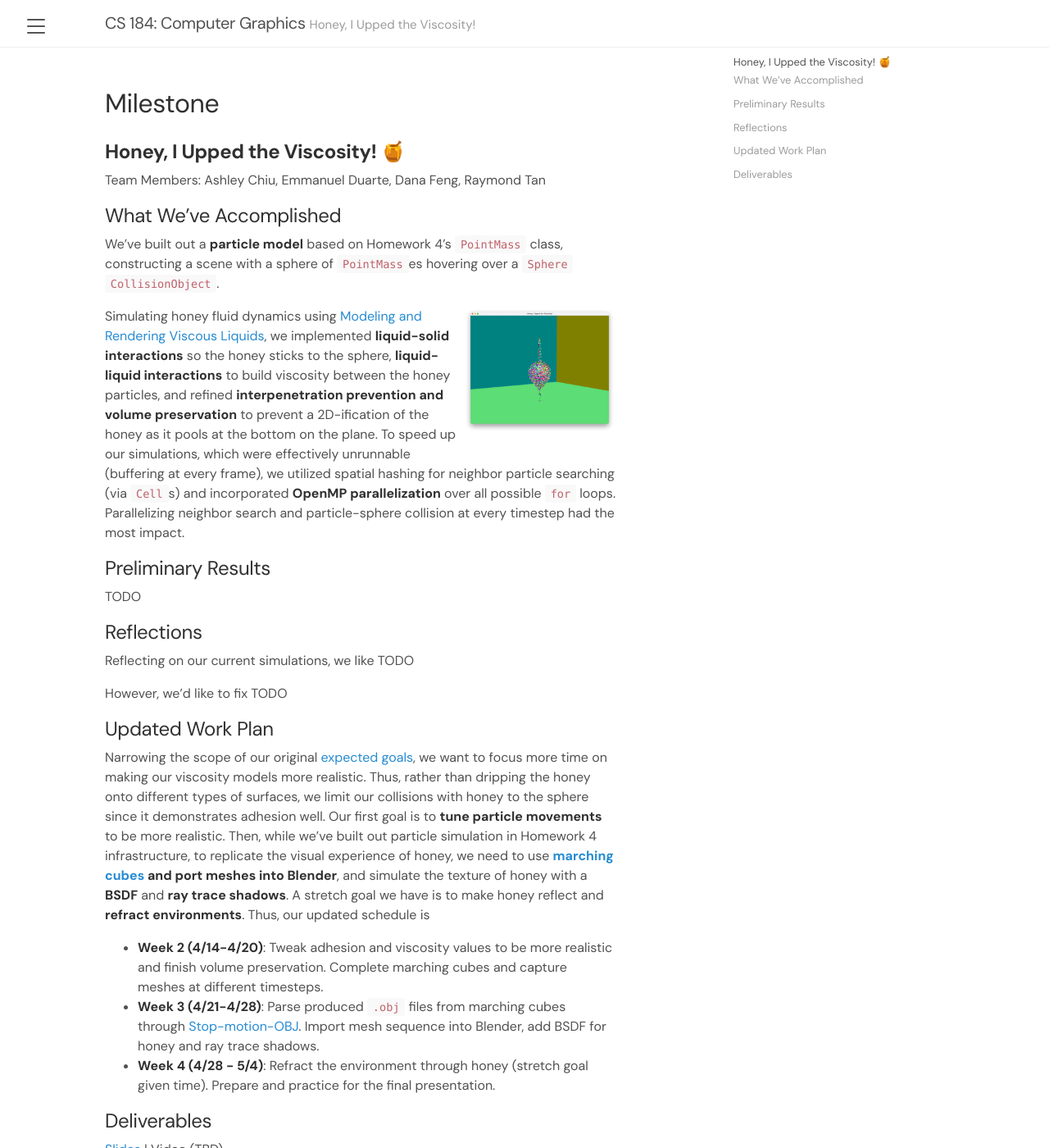
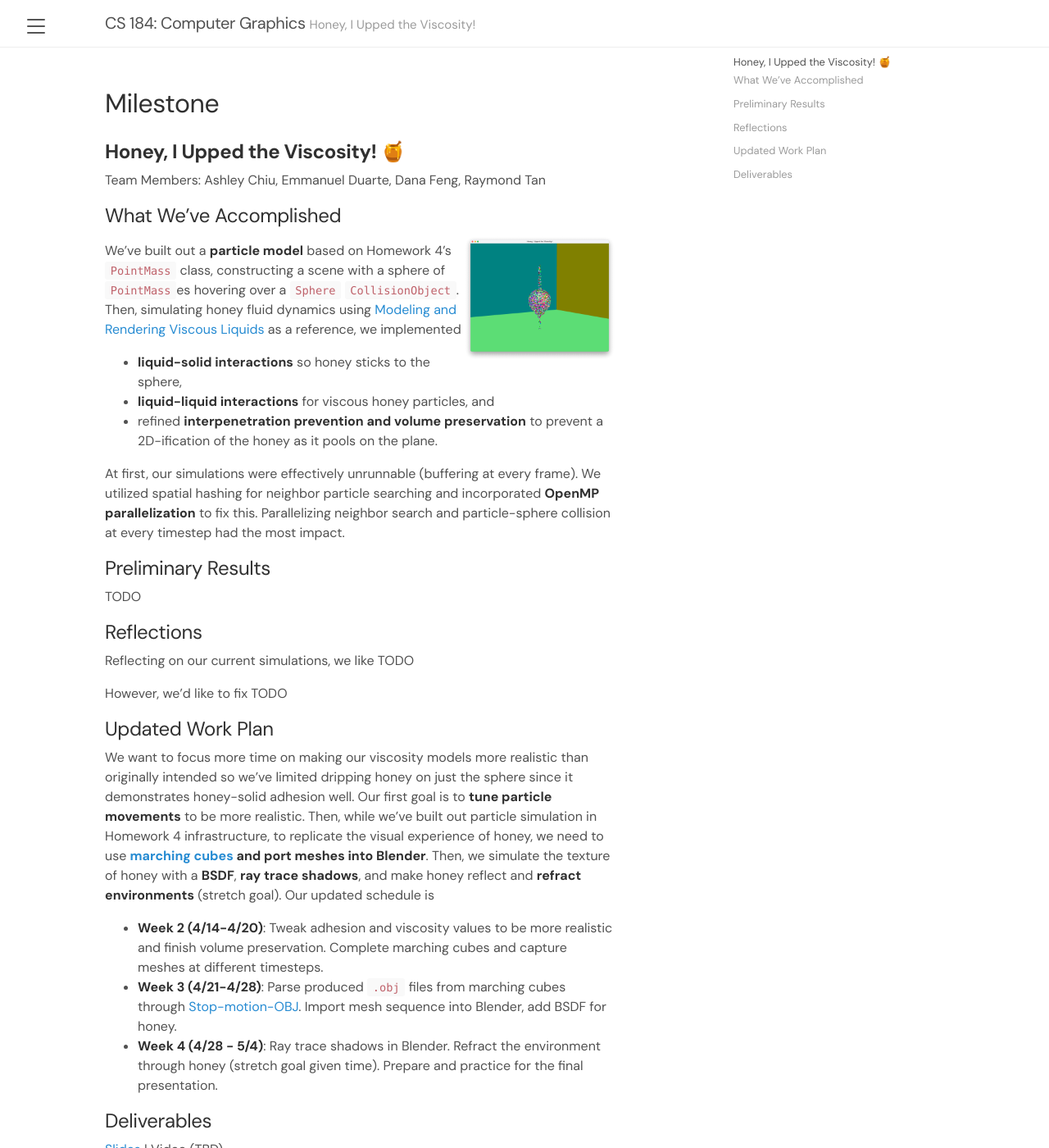
Before and after one commit to ashmchiu/cs184-final-proj-writeup, a Jekyll site: the page built from milestone.md, in a window 1280 px wide and 1400 px high. Shown: the whole window at 82% size. Built offline with Jekyll 4.4.1, drawn with Linux system fonts in a browser that asks for light colours.

Commit message:
further updates to milestone'

```diff
--- a/milestone.md
+++ b/milestone.md
@@ -9,12 +9,14 @@ nav_order : 1
 Team Members: Ashley Chiu, Emmanuel Duarte, Dana Feng, Raymond Tan
 
 ## What We've Accomplished
-
-We've built out a **particle model** based on Homework 4's `PointMass` class, constructing a scene with a sphere of `PointMass`es hovering over a `Sphere` `CollisionObject`.
-
 <img src="../assets/milestone/adhesion.png" width="30%" align="right" />
 
-Simulating honey fluid dynamics using [Modeling and Rendering Viscous Liquids](https://citeseerx.ist.psu.edu/document?repid=rep1&type=pdf&doi=bdbe45284686a54f3284fdf98759f099e3a95e84), we implemented **liquid-solid interactions** so the honey sticks to the sphere, **liquid-liquid interactions** to build viscosity between the honey particles, and refined **interpenetration prevention and volume preservation** to prevent a 2D-ification of the honey as it pools at the bottom on the plane. To speed up our simulations, which were effectively unrunnable (buffering at every frame), we utilized spatial hashing for neighbor particle searching (via `Cell`s) and incorporated **OpenMP parallelization** over all possible `for` loops. Parallelizing neighbor search and particle-sphere collision at every timestep had the most impact.
+We've built out a **particle model** based on Homework 4's `PointMass` class, constructing a scene with a sphere of `PointMass`es hovering over a `Sphere` `CollisionObject`. Then, simulating honey fluid dynamics using [Modeling and Rendering Viscous Liquids](https://citeseerx.ist.psu.edu/document?repid=rep1&type=pdf&doi=bdbe45284686a54f3284fdf98759f099e3a95e84) as a reference, we implemented
+- **liquid-solid interactions** so honey sticks to the sphere,
+- **liquid-liquid interactions** for viscous honey particles, and
+- refined **interpenetration prevention and volume preservation** to prevent a 2D-ification of the honey as it pools on the plane.
+
+At first, our simulations were effectively unrunnable (buffering at every frame). We utilized spatial hashing for neighbor particle searching and incorporated **OpenMP parallelization** to fix this. Parallelizing neighbor search and particle-sphere collision at every timestep had the most impact.
 
 ## Preliminary Results
 TODO
@@ -25,10 +27,10 @@ Reflecting on our current simulations, we like TODO
 However, we'd like to fix TODO
 
 ## Updated Work Plan
-Narrowing the scope of our original [expected goals](/proposal.md#expected-goals), we want to focus more time on making our viscosity models more realistic. Thus, rather than dripping the honey onto different types of surfaces, we limit our collisions with honey to the sphere since it demonstrates adhesion well. Our first goal is to **tune particle movements** to be more realistic. Then, while we've built out particle simulation in Homework 4 infrastructure, to replicate the visual experience of honey, we need to use **[marching cubes](https://www.cs.toronto.edu/~jacobson/seminar/lorenson-and-cline-1987.pdf) and port meshes into Blender**, and simulate the texture of honey with a **BSDF** and **ray trace shadows**. A stretch goal we have is to make honey reflect and **refract environments**. Thus, our updated schedule is
+We want to focus more time on making our viscosity models more realistic than originally intended so we've limited dripping honey on just the sphere since it demonstrates honey-solid adhesion well. Our first goal is to **tune particle movements** to be more realistic. Then, while we've built out particle simulation in Homework 4 infrastructure, to replicate the visual experience of honey, we need to use **[marching cubes](https://www.cs.toronto.edu/~jacobson/seminar/lorenson-and-cline-1987.pdf) and port meshes into Blender**. Then, we simulate the texture of honey with a **BSDF**, **ray trace shadows**, and make honey reflect and **refract environments** (stretch goal). Our updated schedule is
 - **Week 2 (4/14-4/20)**: Tweak adhesion and viscosity values to be more realistic and finish volume preservation. Complete marching cubes and capture meshes at different timesteps.
-- **Week 3 (4/21-4/28)**: Parse produced `.obj` files from marching cubes through [Stop-motion-OBJ](https://github.com/neverhood311/Stop-motion-OBJ). Import mesh sequence into Blender, add BSDF for honey and ray trace shadows.
-- **Week 4 (4/28 - 5/4)**: Refract the environment through honey (stretch goal given time). Prepare and practice for the final presentation.
+- **Week 3 (4/21-4/28)**: Parse produced `.obj` files from marching cubes through [Stop-motion-OBJ](https://github.com/neverhood311/Stop-motion-OBJ). Import mesh sequence into Blender, add BSDF for honey.
+- **Week 4 (4/28 - 5/4)**: Ray trace shadows in Blender. Refract the environment through honey (stretch goal given time). Prepare and practice for the final presentation.
 
 ## Deliverables
 [Slides](https://docs.google.com/presentation/d/1XChTjyzATtKneU5rBeOULRzXM5DbCcm-AcWQce74FTo/edit#slide=id.p) \| Video (TBD)
--- a/public/css/lanyon.css
+++ b/public/css/lanyon.css
@@ -270,7 +270,7 @@ a.sidebar-nav-item:focus {
   }
 
   h1, h2 {
-    font-size: 15px;
+    font-size: 14px;
     font-weight: bold;
   }
 
```
